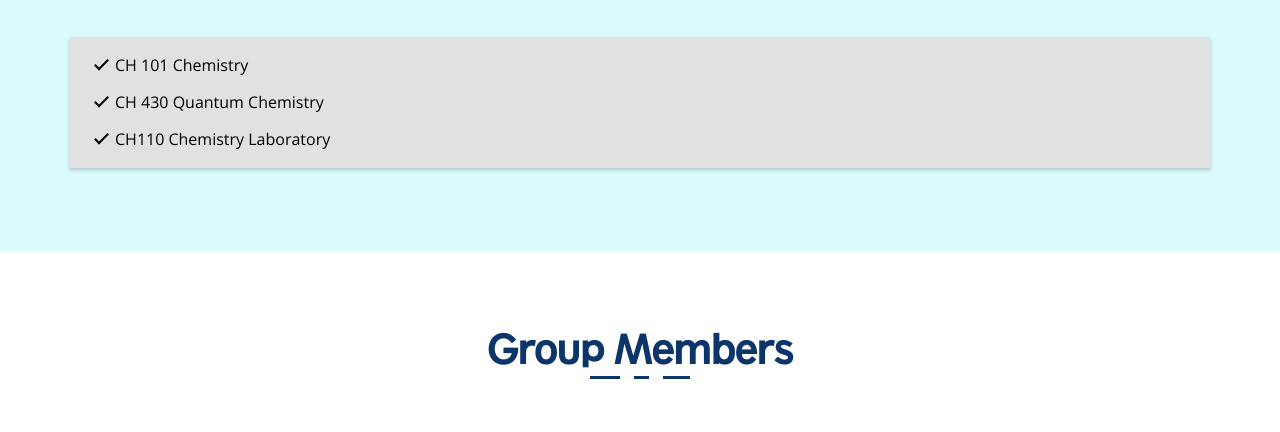
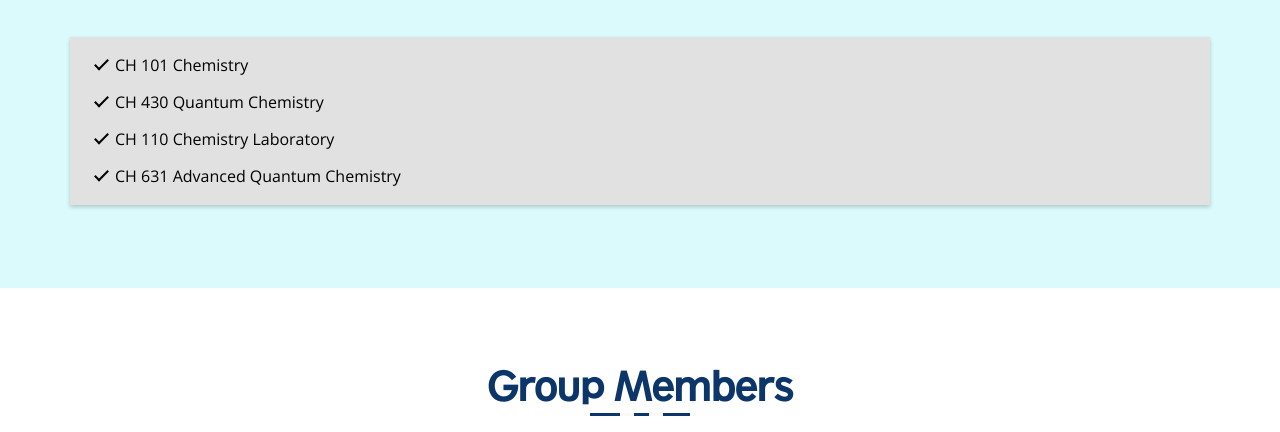
Before and after one commit to qckb/website, a plain HTML site: page index.html in a window 1280 px wide. Shown: the part 2217-2649 px from the top of the page. Drawn offline with nearby package versions, Linux system fonts and the light colour scheme.

Commit message:
index.html

```diff
--- a/index.html
+++ b/index.html
@@ -329,7 +329,8 @@
                         <div class="item-box" data-aos="fade-up" data-aos-duration="4000">
                             <p>CH 101 Chemistry</p>
                             <p>CH 430 Quantum Chemistry</p>
-                            <p>CH110 Chemistry Laboratory</p>
+                            <p>CH 110 Chemistry Laboratory</p>
+                            <p>CH 631 Advanced Quantum Chemistry</p>
 
                         </div>
 
```
